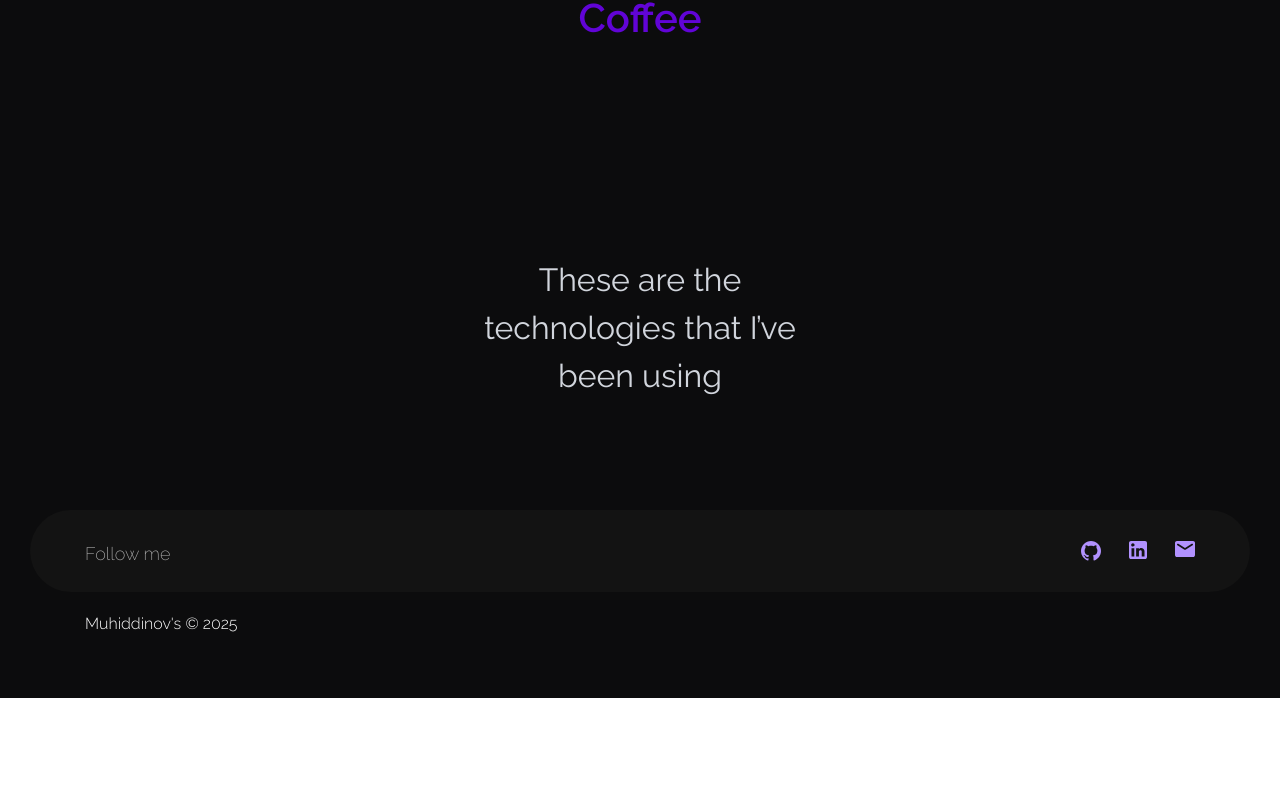
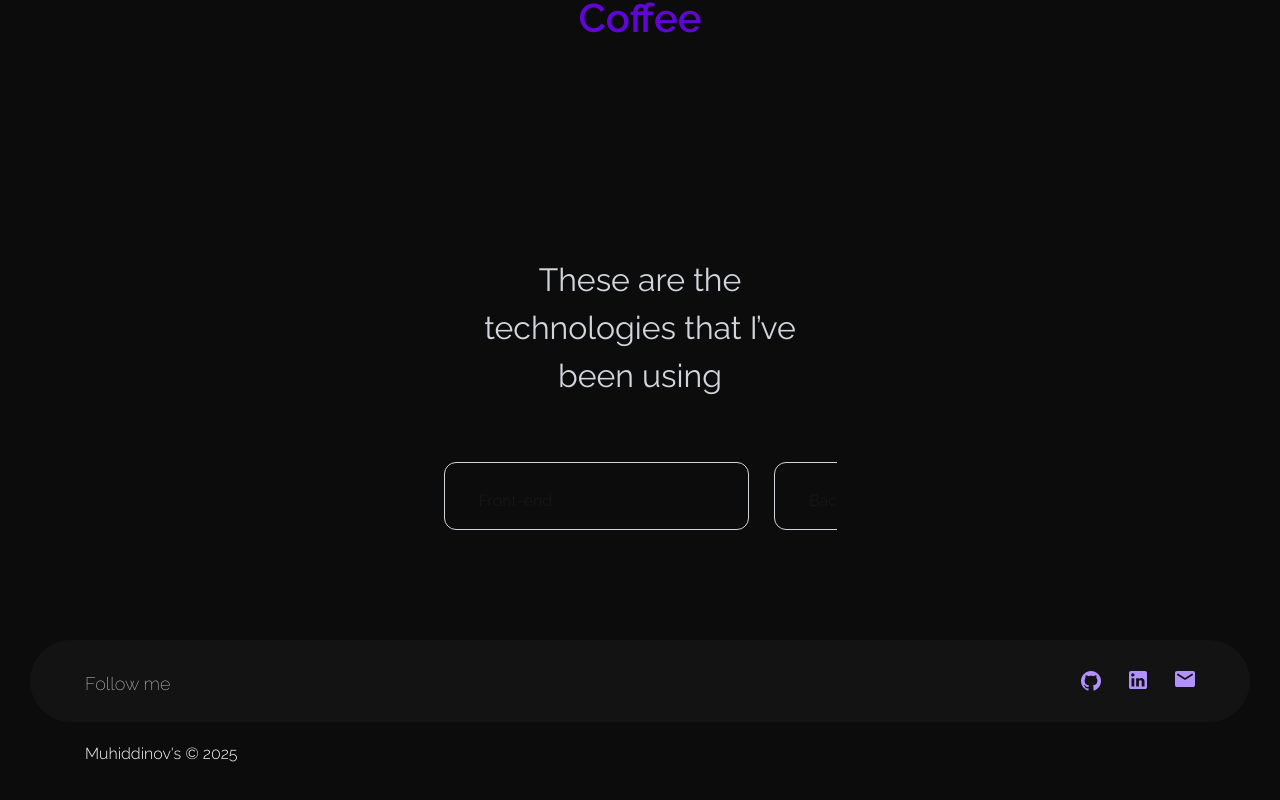
Before and after one commit to muhiddinovismoil/portfolio_site, a Next.js app: page / in a window 1280 px wide. Shown: the part 1751-2551 px from the top of the page. Before the commit the page ends 2449 px from the top, so only its background shows below. Built offline with nearby package versions, Linux system fonts and the light colour scheme.

Commit message:
slide data successfully finished and ready to map

```diff
--- a/src/app/page.tsx
+++ b/src/app/page.tsx
@@ -97,6 +97,7 @@ export default function Home() {
                             <p className="text-center max-w-[326px] text-[32px] font-normal text-gray-300">
                                 These are the technologies that I’ve been using
                             </p>
+                            <Slider />
                         </div>
                     </div>
                 </section>
--- a/src/components/client/slider.tsx
+++ b/src/components/client/slider.tsx
@@ -1,36 +1,50 @@
 "use client";
 import React from "react";
 import { Swiper, SwiperSlide } from "swiper/react";
+import { FreeMode } from "swiper/modules";
 import "swiper/css";
-import "swiper/css/pagination";
-import "swiper/css/navigation";
+import "swiper/css/free-mode";
 
 export const Slider = () => {
     return (
-        <div className="">
+        <div className="max-w-[393px]">
             <Swiper
+                modules={[FreeMode]}
+                freeMode={{ enabled: true }}
+                autoHeight={true}
                 loop={true}
-                autoHeight={true}
-                slidesPerView={1}
-                spaceBetween={40}
-                pagination={{
-                    clickable: true,
-                }}
-                speed={800}
+                slidesPerView={1.25}
+                spaceBetween={20}
+                speed={200}
+                allowTouchMove={true}
+                grabCursor={true}
             >
                 <SwiperSlide>
-                    <div className="slide-content text-white border rounded-[12px] min-w-[305px]">
-                        First Slide Content
+                    <div className="rounded-[12px] border border-gray-300 w-[305px]">
+                        <div className="max-w-[200px] pt-[26px] pb-[16px] pl-[34px] pr-[71px]">
+                            <p className="text-[16px] font-normal">Front-end</p>
+                        </div>
                     </div>
                 </SwiperSlide>
                 <SwiperSlide>
-                    <div className="slide-content text-white border rounded-[12px] min-w-[305px]">
-                        Second Slide Content
+                    <div className="rounded-[12px] border border-gray-300 w-[305px]">
+                        <div className="max-w-[200px] pt-[26px] pb-[16px] pl-[34px] pr-[71px]">
+                            <p className="text-[16px] font-normal">Back-end</p>
+                        </div>
                     </div>
                 </SwiperSlide>
                 <SwiperSlide>
-                    <div className="slide-content text-white border rounded-[12px] min-w-[305px]">
-                        Third Slide Content
+                    <div className="rounded-[12px] border border-gray-300 w-[305px]">
+                        <div className="max-w-[200px] pt-[26px] pb-[16px] pl-[34px] pr-[71px]">
+                            <p className="text-[16px] font-normal">Devops</p>
+                        </div>
+                    </div>
+                </SwiperSlide>
+                <SwiperSlide>
+                    <div className="rounded-[12px] border border-gray-300 w-[305px]">
+                        <div className="max-w-[200px] pt-[26px] pb-[16px] pl-[34px] pr-[71px]">
+                            <p className="text-[16px] font-normal">Languages</p>
+                        </div>
                     </div>
                 </SwiperSlide>
             </Swiper>
--- a/src/data/technologies.ts
+++ b/src/data/technologies.ts
@@ -1,9 +1,160 @@
-import { TechnologiesEnum, TechnologiesI } from "@/types";
+import { TechnologiesI } from "@/types";
 
 export const technologiesData: TechnologiesI[] = [
     {
-        name: "Node.js",
-        logo: "/logo.png",
-        type: TechnologiesEnum.BACKEND,
+        id: "2f31f5c6-5483-4bc0-90f3-c1ae4a2e5ea4",
+        title: "Front-end",
+        tech_data: [
+            {
+                id: "b4a734e9-49b5-4ad6-b0fa-ea0d8d93ac2e",
+                name: "React.js",
+                logo: "",
+            },
+            {
+                id: "9d295429-8b2d-40ec-bfb4-1a5a4e20472a",
+                name: "Next.js",
+                logo: "",
+            },
+            {
+                id: "a72f7fbd-d8e6-4058-a004-b81bc20d342d",
+                name: "Vite",
+                logo: "",
+            },
+            {
+                id: "c71641d0-80bc-4b8a-a016-63e2e217e04a",
+                name: "TailwindCSS",
+                logo: "",
+            },
+            {
+                id: "13a6cf0f-c3ae-4399-9ef3-2e73dd72b245",
+                name: "MUI",
+                logo: "",
+            },
+            {
+                id: "e59bc97d-91f0-4a17-9aa1-89a1dd7dd1cb",
+                name: "Ant Design",
+                logo: "",
+            },
+        ],
+    },
+    {
+        id: "3a679823-5b55-417e-a168-c379346c3a77",
+        title: "Back-end",
+        tech_data: [
+            {
+                id: "98f68332-fc1b-4565-99c4-9643eb8b1079",
+                name: "Node.js",
+                logo: "",
+            },
+            {
+                id: "5e6aa99c-c289-42e9-9f6e-d748aa76fd08",
+                name: "Express.js",
+                logo: "",
+            },
+            {
+                id: "43a5c378-9d59-4f49-8d62-683774f6f5a3",
+                name: "Nest.js",
+                logo: "",
+            },
+            {
+                id: "f57b7190-f1a0-4b61-8935-b90c35a8675e",
+                name: "Hono.js",
+                logo: "",
+            },
+            {
+                id: "1d87f6cf-5157-4cb9-900e-62c0fdd4dc18",
+                name: "Telegraf",
+                logo: "",
+            },
+            {
+                id: "7c019d0a-091c-4f41-80c6-68e93e574c23",
+                name: "Grammy.js",
+                logo: "",
+            },
+        ],
+    },
+    {
+        id: "4a9a431f-cf6c-4b87-a0ed-8047a8e248cd",
+        title: "Database and ORM-ODM",
+        tech_data: [
+            {
+                id: "8e8c30a2-1cb9-4074-b32d-82ef4c2cb3ee",
+                name: "PostgreSQL",
+                logo: "",
+            },
+            {
+                id: "b67b003c-3b87-4a50-89b4-b3ae216c9a41",
+                name: "MySQL",
+                logo: "",
+            },
+            {
+                id: "bff3cb3c-964f-45eb-b548-997a8e63dcb8",
+                name: "MongoDB",
+                logo: "",
+            },
+            {
+                id: "294ba7bb-e69e-4561-a9d9-93df2d09e590",
+                name: "Prisma",
+                logo: "",
+            },
+            {
+                id: "36e502b7-1c5c-489c-b3ae-9b1c9d9f3e1d",
+                name: "TypeORM",
+                logo: "",
+            },
+            {
+                id: "38c7c0e5-1106-4b48-9f4d-8479c7ff6bfa",
+                name: "Mongoose",
+                logo: "",
+            },
+            {
+                id: "b8d11388-2e00-41aa-a366-90c31d3443dc",
+                name: "PG",
+                logo: "",
+            },
+        ],
+    },
+    {
+        id: "2d00a511-d382-4f13-bef6-f0f9f49161e1",
+        title: "Devops",
+        tech_data: [
+            {
+                id: "b1db2a18-86da-4861-b24f-1b6f76520ae8",
+                name: "GitHub Actions",
+                logo: "",
+            },
+            {
+                id: "c482f470-6f1e-4a1d-8260-8a5dc372ee29",
+                name: "Nginx",
+                logo: "",
+            },
+            {
+                id: "22b6d922-5e6f-4fbe-90eb-45c6d5db49a5",
+                name: "Docker",
+                logo: "",
+            },
+        ],
+    },
+    {
+        id: "473eb4e5-4e71-46dc-a1e8-71d3a47fc7ef",
+        title: "Languages",
+        tech_data: [
+            {
+                id: "b1c46f20-3d41-45d3-a582-487dddc82b2d",
+                name: "JavaScript",
+                logo: "",
+            },
+            {
+                id: "7f269e0e-fd17-4087-b2c0-e9a71fcf61aa",
+                name: "TypeScript",
+                logo: "",
+            },
+            {
+                id: "9ee9f1a2-f41f-4ab1-b12b-0b46fd15694e",
+                name: "Python",
+                logo: "",
+            },
+            { id: "02d3c96e-c91b-4b87-b61d-1b9675ac6ed2", name: "C", logo: "" },
+        ],
     },
 ];
--- a/src/types/enums/index.ts
+++ /dev/null
@@ -1 +0,0 @@
-export * from "./technology.enum";
--- a/src/types/enums/technology.enum.ts
+++ /dev/null
@@ -1,6 +0,0 @@
-export enum TechnologiesEnum {
-    FRONTEND = "frontend",
-    BACKEND = "backend",
-    DEVOPS = "devops",
-    LANGUAGES = "languages",
-}
--- a/src/types/index.ts
+++ b/src/types/index.ts
@@ -1,3 +1,2 @@
 export * from "./technologies.type";
 export * from "./xp.type";
-export * from "./enums";
```
Also changed, not shown: src/types/technologies.type.ts (+7 -3 lines).
